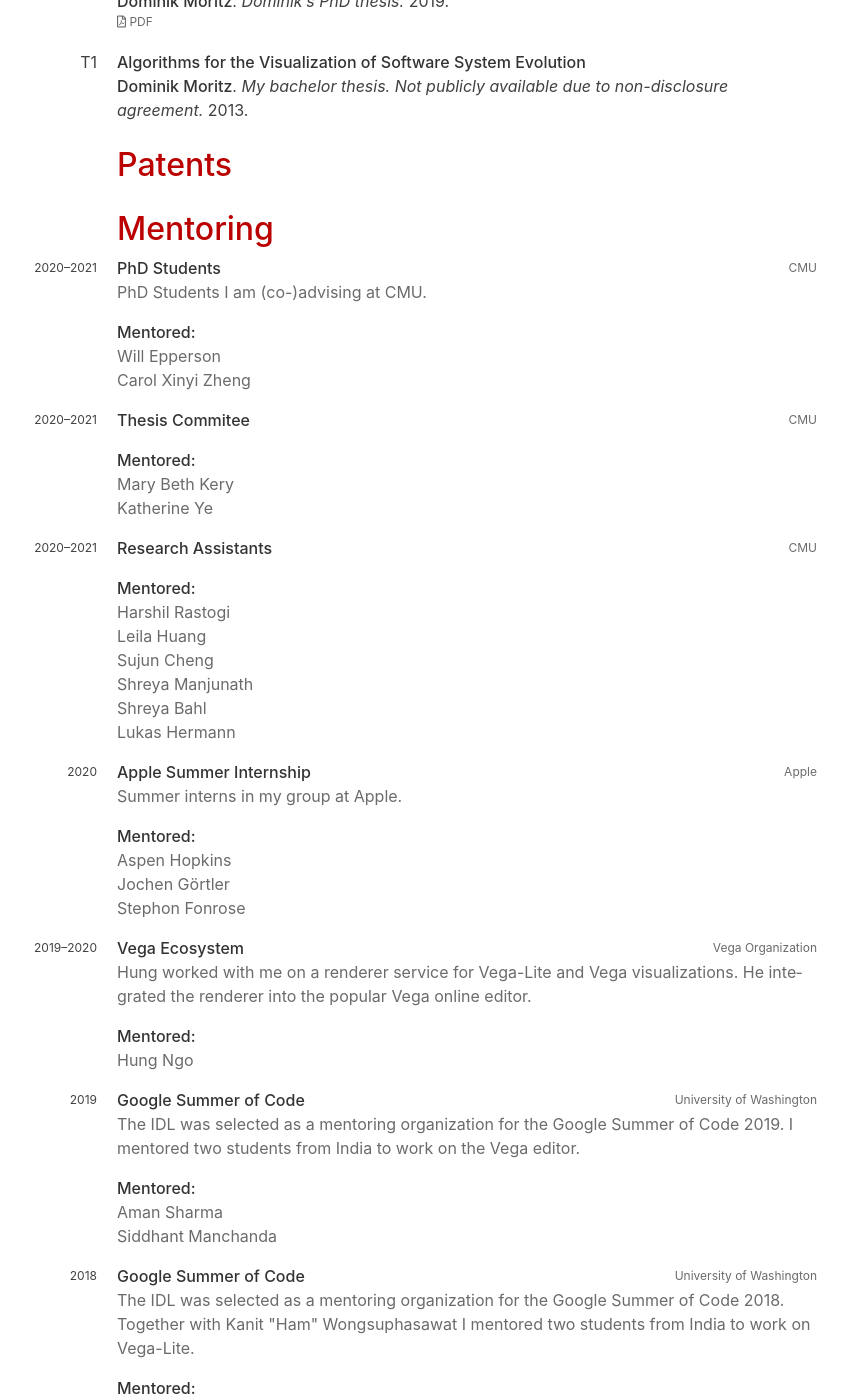
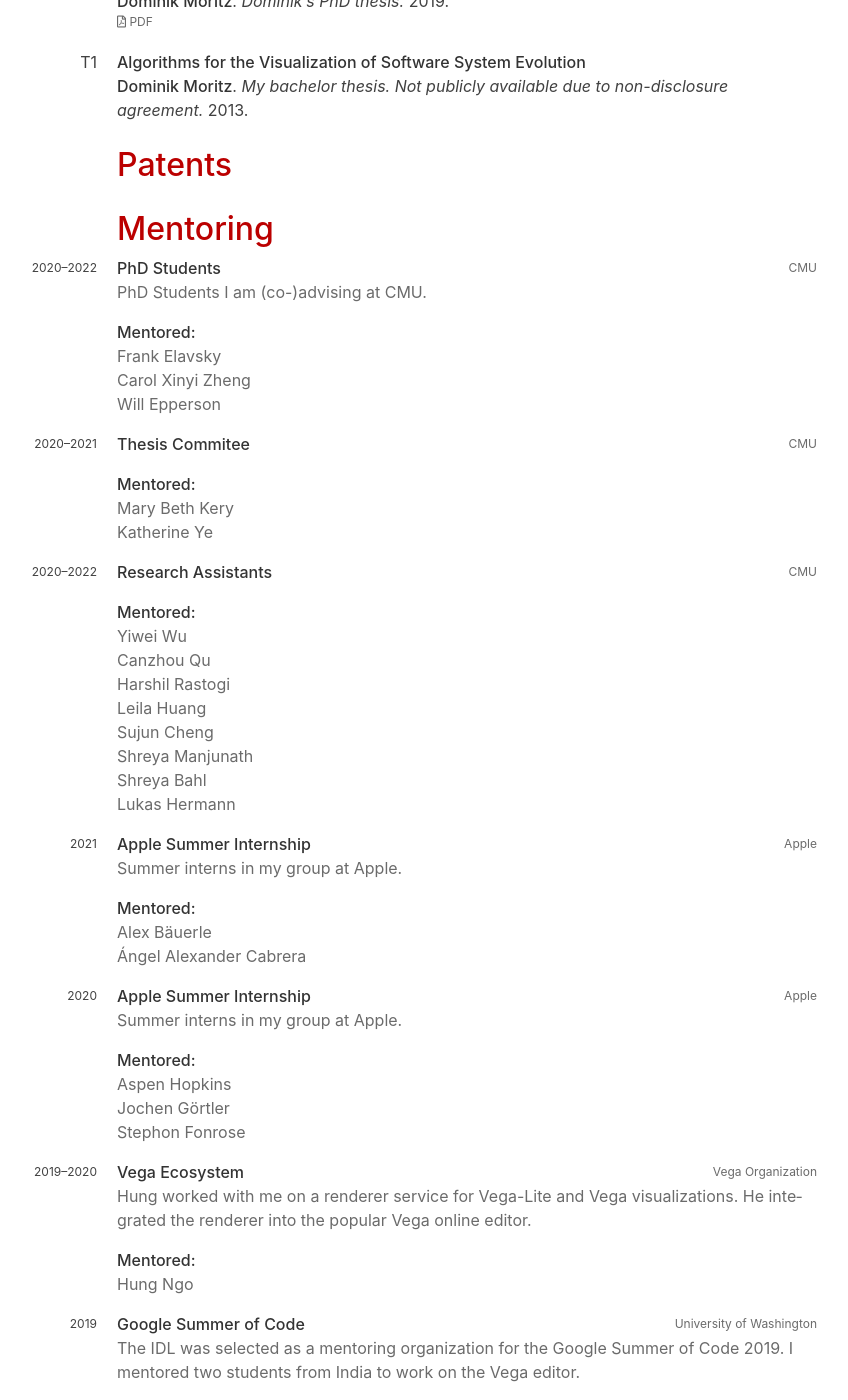
Before and after one commit to domoritz/domoritz.github.io, a Jekyll site: the page built from cv.html, in a window 1280 px wide and 1400 px high, scrolled down 5336 px. Shown: the whole window, without its empty margins (223-1071 px from the left). Built offline with Jekyll 4.4.1, drawn with Linux system fonts in a browser that asks for light colours; some of the changed text lies outside the part shown.

Commit message:
update positions, mentoring, and teaching

```diff
--- a/_data/mentoring.yml
+++ b/_data/mentoring.yml
@@ -1,10 +1,11 @@
 - title: "PhD Students"
-  year: 2020-2021
+  year: 2020-2022
   description: PhD Students I am (co-)advising at CMU.
   location: CMU
   who:
+    - Frank Elavsky
+    - Carol Xinyi Zheng
     - Will Epperson
-    - Carol Xinyi Zheng
 - title: "Thesis Commitee"
   year: 2020-2021
   location: CMU
@@ -12,15 +13,24 @@
     - Mary Beth Kery
     - Katherine Ye
 - title: "Research Assistants"
-  year: 2020-2021
+  year: 2020-2022
   location: CMU
   who:
+    - Yiwei Wu
+    - Canzhou Qu
     - Harshil Rastogi
     - Leila Huang
     - Sujun Cheng
     - Shreya Manjunath
     - Shreya Bahl
     - Lukas Hermann
+- title: "Apple Summer Internship"
+  year: 2021
+  description: Summer interns in my group at Apple.
+  location: Apple
+  who:
+    - Alex Bäuerle
+    - Ángel Alexander Cabrera
 - title: "Apple Summer Internship"
   year: 2020
   description: Summer interns in my group at Apple.
--- a/_data/positions.yml
+++ b/_data/positions.yml
@@ -7,6 +7,7 @@
   years: 2019-present
   company: Apple
   location: Seattle, WA and Pittsburgh, PA
+  description: I am managing the Machine Intelligence visualization team.
   skills:
     - Machine Learning
 - title: Researcher
```
Also changed, not shown: _data/teaching.yml (+7 -0 lines).
